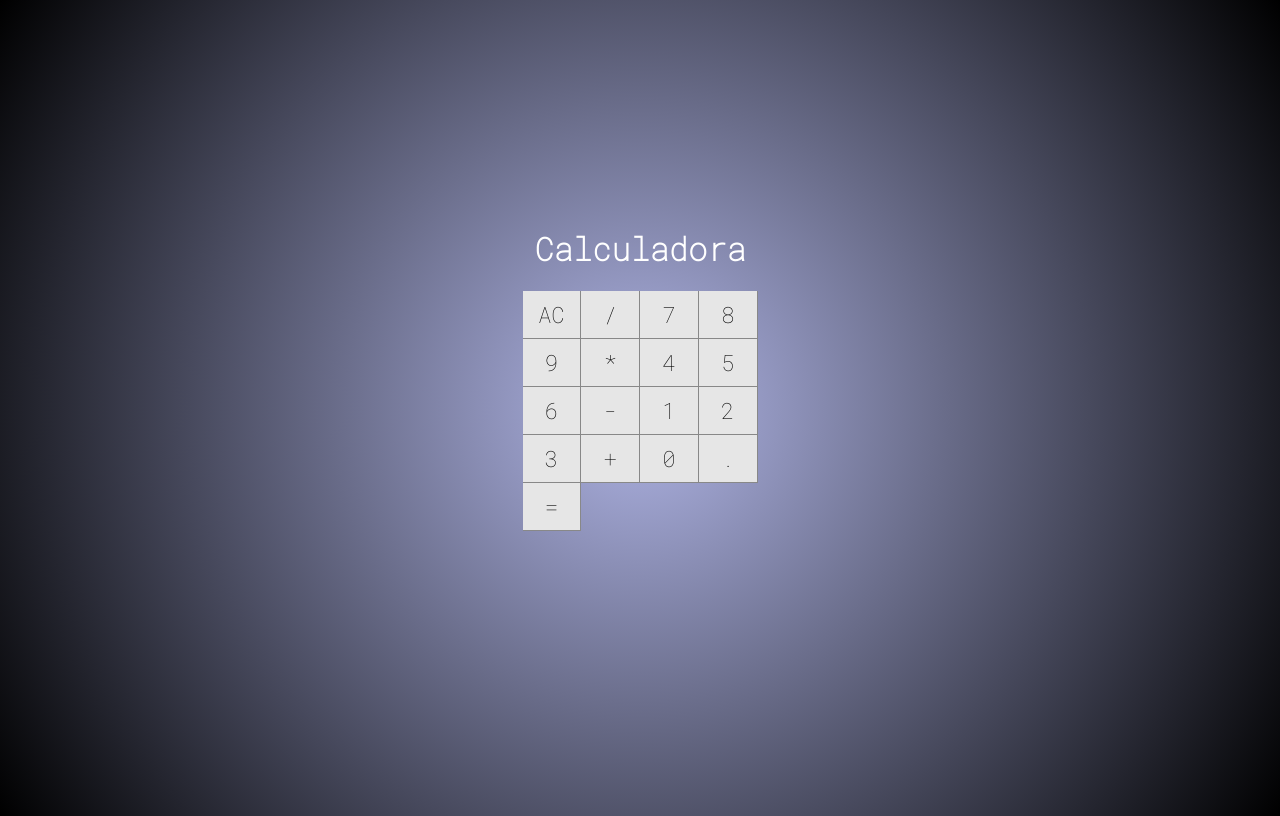
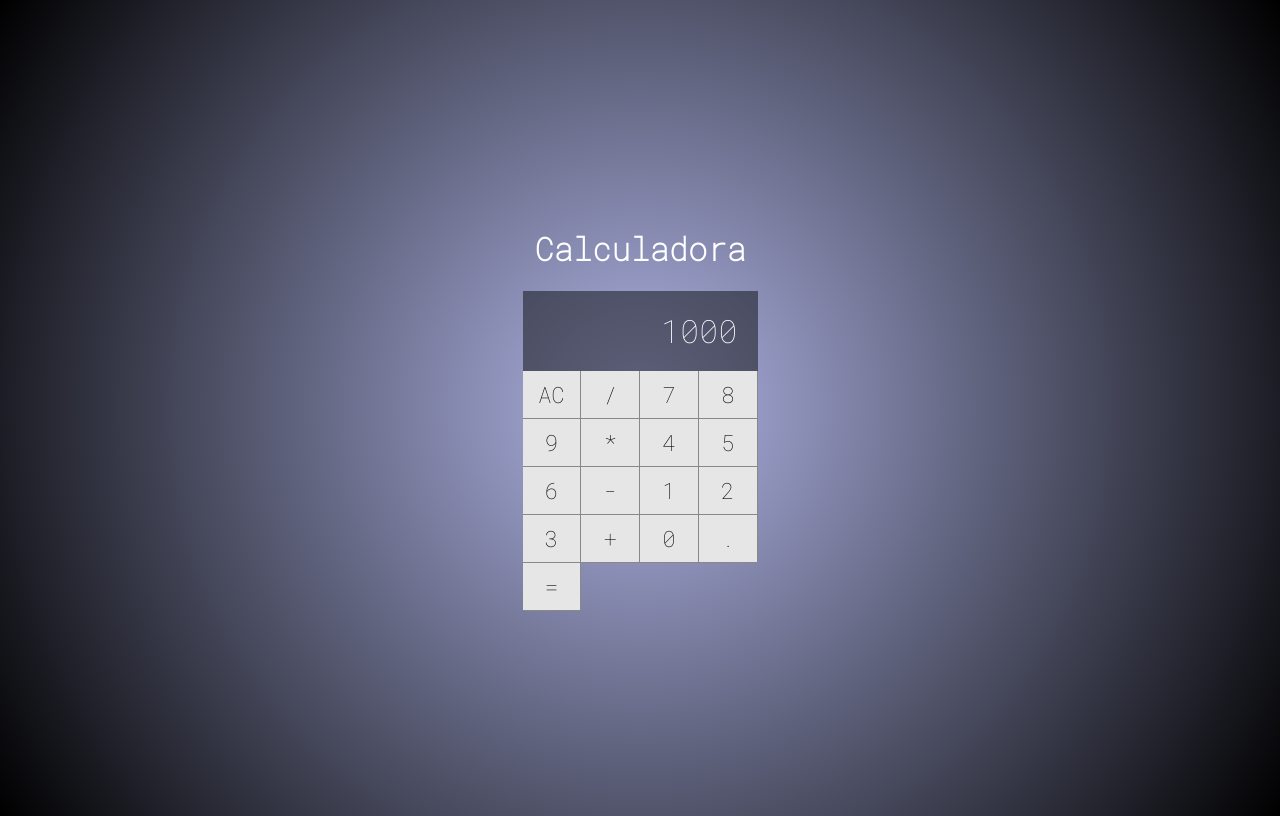
Before and after one commit to viniciusFUU/calculadora, a React (Create React App) app: page / in a window 1280 px wide. Built offline with nearby package versions, Linux system fonts and the light colour scheme.

Commit message:
Project calculator #03

```diff
--- /dev/null
+++ b/src/Components/Display.css
@@ -0,0 +1,11 @@
+.Display{
+    grid-column: span 4;
+    background-color: #0007;
+
+    display: flex;
+    justify-content: flex-end;
+    align-items: center;
+    padding: 20px;
+    font-size: 2em;
+    overflow: hidden;
+}
--- /dev/null
+++ b/src/Components/Display.jsx
@@ -0,0 +1,5 @@
+import React from "react";
+import "./Display.css"
+
+export default props =>
+    <div className="Display">{props.value}</div>
--- a/src/main/Calculator.css
+++ b/src/main/Calculator.css
@@ -6,5 +6,5 @@
 
     display: grid;
     grid-template-columns: repeat(4, 25%);
-    grid-template-rows: 48px 48px 48px 48px 48px;
+    grid-template-rows: 1fr 48px 48px 48px 48px 48px;
 }
--- a/src/main/Calculator.jsx
+++ b/src/main/Calculator.jsx
@@ -1,11 +1,14 @@
 import React, { Component } from "react";
 import "./Calculator.css";
 import Button from "../Components/Button"
+import Display from "../Components/Display"
 
 export default class Calculator extends Component {
     render() {
         return (
+
             <div className="Calculator">
+                <Display value={1000}></Display>
                 <Button label='AC'/>
                 <Button label='/'/>
                 <Button label='7'/>
```
